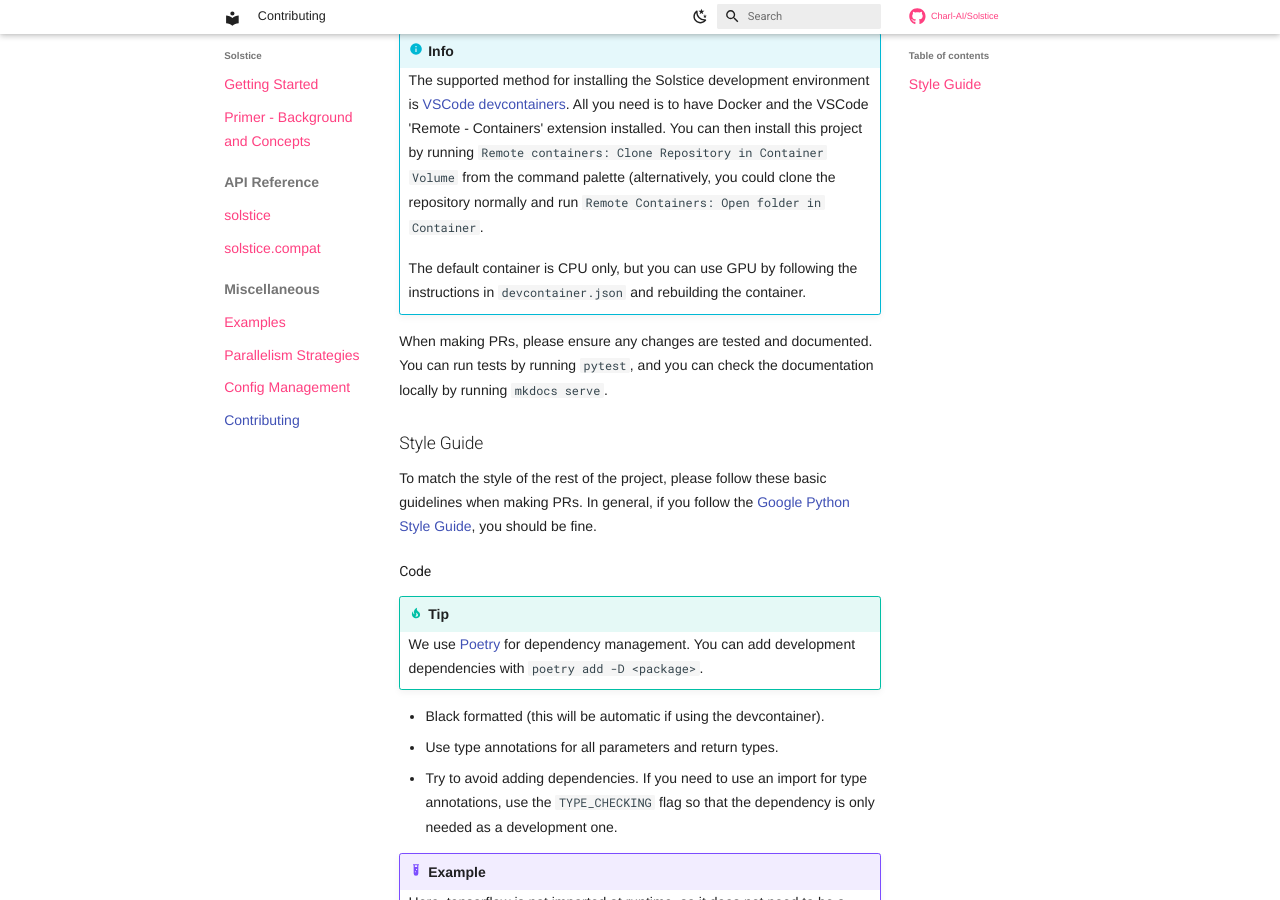
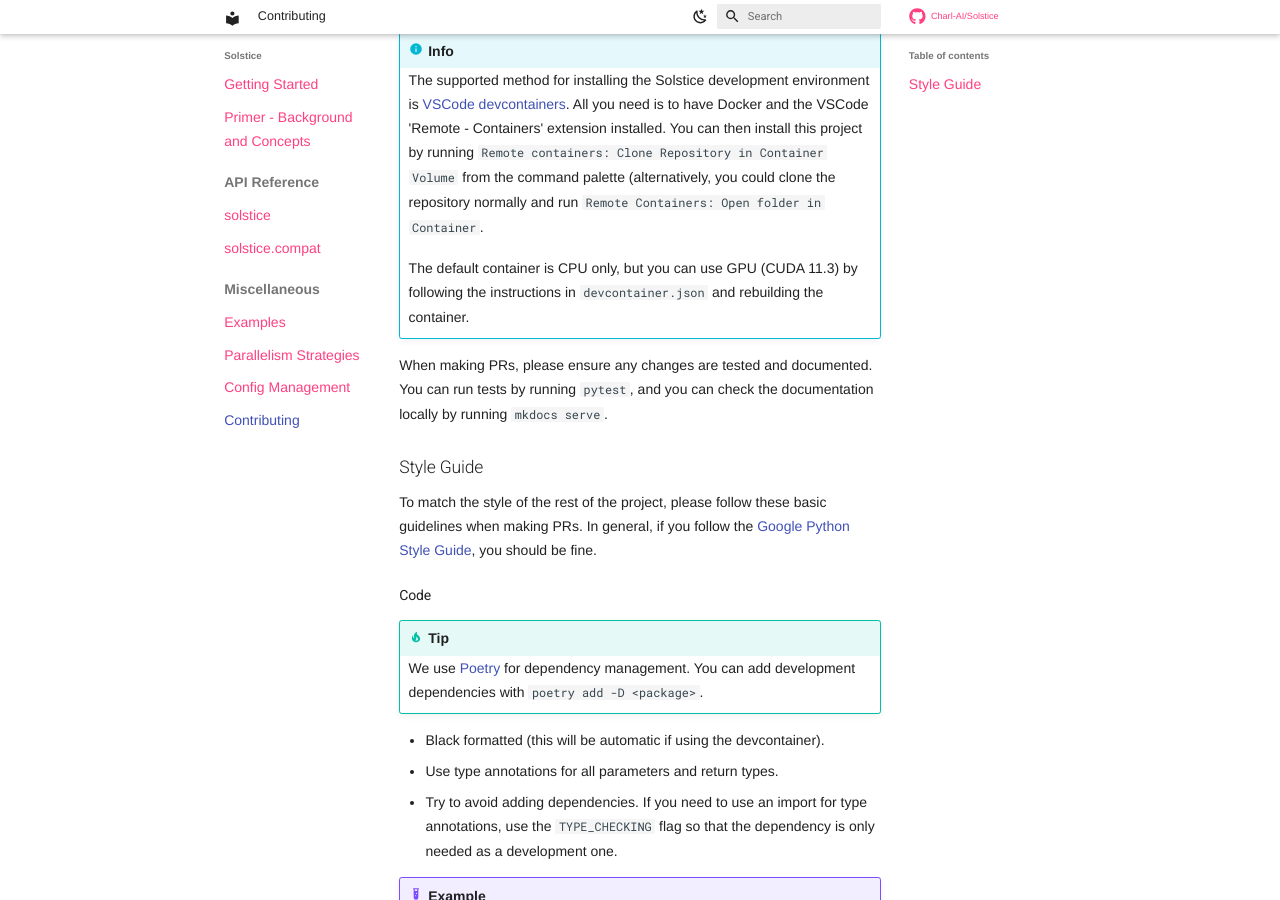
Before and after one commit to Charl-AI/Solstice, an MkDocs documentation site: the page built from docs/contributing.md, in a window 1280 px wide and 900 px high, scrolled down 489 px. Built offline with MkDocs 1.6.1 and Material for MkDocs 9.7.7, drawn with Linux system fonts in a browser that asks for light colours; nearby versions of some CDN libraries; library files that are not in the unit come from our copies; comment, search, counter and statistics services are not loaded.

```diff
--- a/CONTRIBUTING.md
+++ b/CONTRIBUTING.md
@@ -9,7 +9,7 @@ My research focusses on computer vision, so this codebase will likely be biased
 !!! info
     The supported method for installing the Solstice development environment is [VSCode devcontainers](). All you need is to have Docker and the VSCode 'Remote - Containers' extension installed. You can then install this project by running `Remote containers: Clone Repository in Container Volume` from the command palette (alternatively, you could clone the repository normally and run `Remote Containers: Open folder in Container`.
 
-    The default container is CPU only, but you can use GPU by following the instructions in `devcontainer.json` and rebuilding the container.
+    The default container is CPU only, but you can use GPU (CUDA 11.3) by following the instructions in `devcontainer.json` and rebuilding the container.
 
 When making PRs, please ensure any changes are tested and documented. You can run tests by running `pytest`, and you can check the documentation locally by running `mkdocs serve`.
 
```
Also changed, not shown: docs/example_projects.md (+1 -12 lines).
